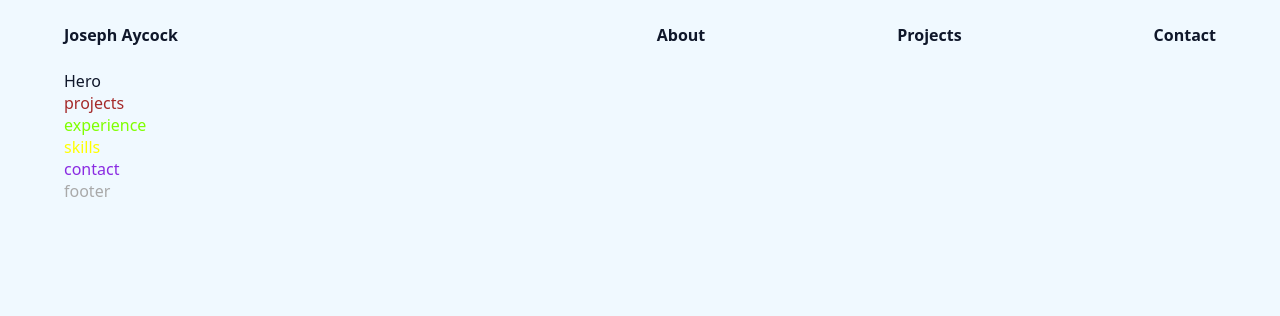
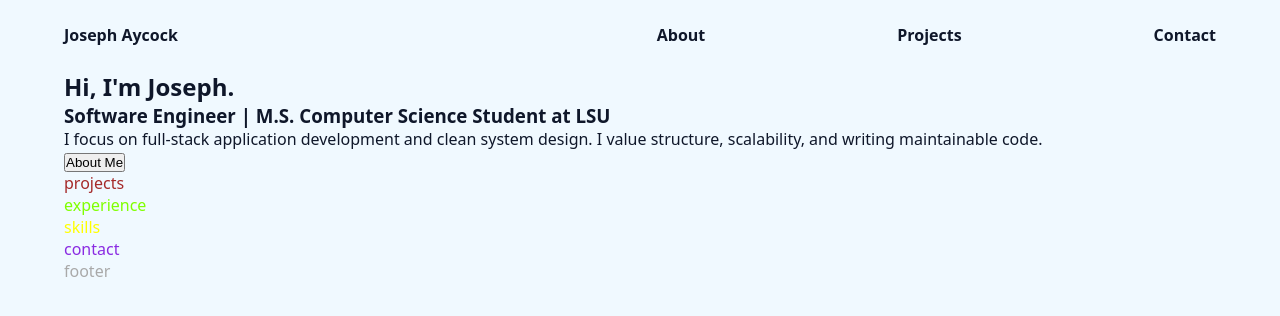
Before and after one commit to josephaycock/Personal-Portfolio, a React (Vite) app: page / in a window 1280 px wide. Shown: the top 316 px of the page. Built offline with nearby package versions, Linux system fonts and the light colour scheme.

Commit message:
Simple Changes to the hero section

```diff
--- a/src/sections/Hero/Hero.tsx
+++ b/src/sections/Hero/Hero.tsx
@@ -3,7 +3,18 @@ import "./Hero.css"
 function Hero() {
   return (
     <section className="hero">
-      Hero
+      <h1 className="hero-title">
+        Hi, I'm Joseph.
+      </h1>
+      <h3 className="hero-subtitle">
+        Software Engineer | M.S. Computer Science Student at LSU
+      </h3>
+      <p className="hero-paragraph">
+        I focus on full-stack application development and clean system design. I value structure, scalability, and writing maintainable code.
+      </p>
+      <button className="hero-button">
+        About Me
+      </button>
     </section>
   )
 }
```
